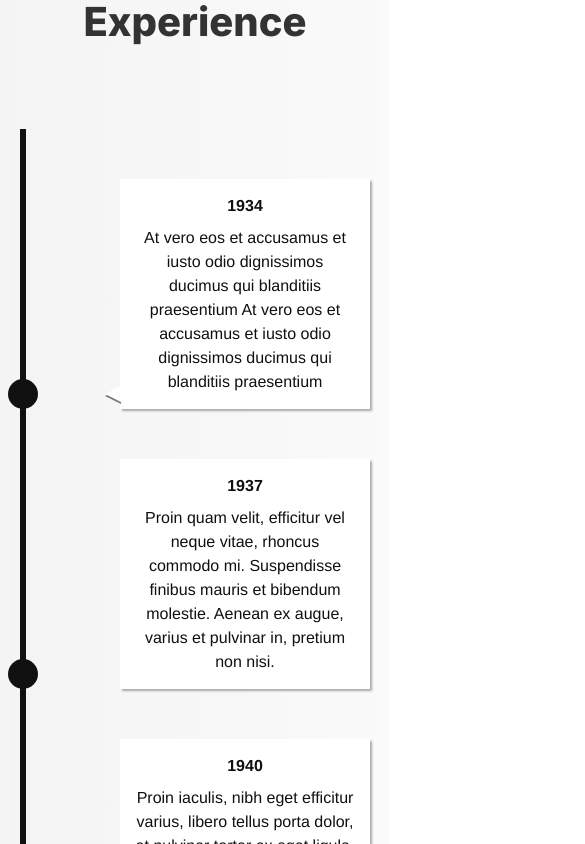
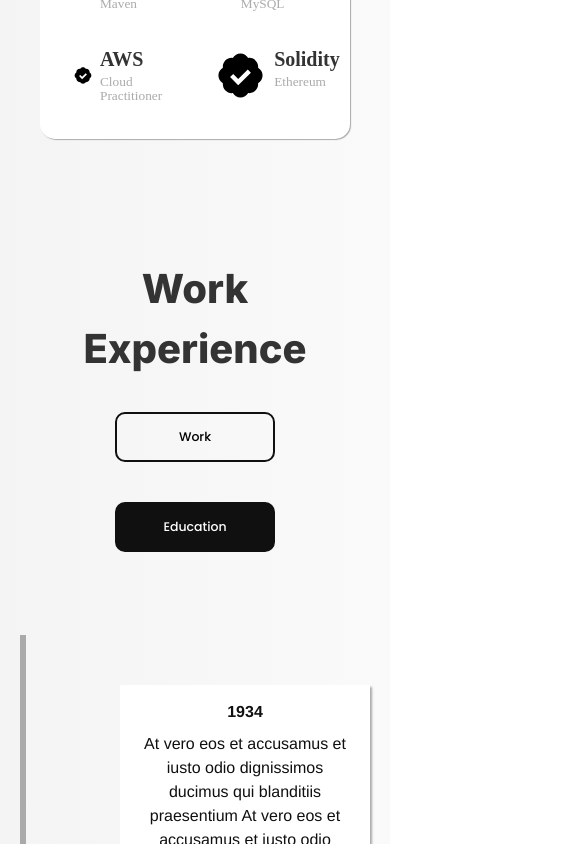
Before and after one commit to arisanator9900/Alex-Stovall-Modern-Portfolio, a React (Vite) app: page / in a window 390 px wide. Shown: the part 1480-2324 px from the top of the page, 585 px wide, since content can reach past the window. Built offline with nearby package versions, Linux system fonts and the light colour scheme.

Commit message:
FEAT: Timeline and skills cards are now responsive. Added toggling buttons

```diff
--- /dev/null
+++ b/src/UI/Button.css
@@ -0,0 +1,26 @@
+button {
+    margin: 20px;
+    outline: none;
+  }
+  .btn {
+    width: 160px;
+    height: 50px;
+    padding: 10px;
+    border: 2px solid #101010;
+    border-radius: 10px;
+    font-weight: 500;
+    background: transparent;
+    cursor: pointer;
+    transition: all 0.3s ease;
+    position: relative;
+    display: inline-block;
+    transition: all 0.3s ease;
+    text-align: center;
+  }
+  .btn:hover {
+     box-shadow:
+     -7px -7px 20px 0px #fff9,
+     -4px -4px 5px 0px #fff9,
+     7px 7px 20px 0px #0002,
+     4px 4px 5px 0px #0001;
+  }
--- /dev/null
+++ b/src/UI/Button.tsx
@@ -0,0 +1,19 @@
+import React from 'react'
+import './Button.css'
+
+interface Props {
+    text: string;
+    onClick?:()=>void;
+    id: string;
+}
+
+const Button = (props: Props) => {
+    const title = props.text;
+  return (
+    <div>
+        <button id={props.id} className="btn">{title}</button>
+    </div>
+  )
+}
+
+export default Button
--- a/src/UI/Card.css
+++ b/src/UI/Card.css
@@ -5,6 +5,7 @@
     min-height: 300px;
     padding: 2rem;
     background-color: #fff;
+    margin-top: 1rem;
 }
 
 .card h1 {
--- a/src/components/Timeline.tsx
+++ b/src/components/Timeline.tsx
@@ -1,35 +1,34 @@
 import React from 'react'
 import '../css/Timeline.css'
+import Button from '../UI/Button';
 // import timelineData from '../data/timelineData.js'
 
 
 
 const Timeline = () => {
-        let items = document.querySelectorAll(".timeline");
-        console.log(items)
-        const handleScroll = () => {
-            for (let i = 0; i < items.length; i++) {
-                console.log(items)
-                    items[i].classList.add("in-view");
-            }
-        }
-
-
-
     //education vs work toggle
     //create a button component. have 2 buttons, if work button is pushed, call setIsWork to true in state
     //then toggle work button css to active and the education button to inactive.
     //in this component feed the education data or the work data into the flow based on what is here
 
     //h1 isWork ? "Work Experience" : "Education and Certifications"
+    const [clicked, setClicked] = React.useState(Boolean)
+
     return (
         <div
-        className='timeline-body'
-        onLoad={handleScroll}
+            className='timeline-body'
         >
             <section className="intro">
                 <div className="container">
                     <h1 className='timeline-title'>Work Experience</h1>
+                </div>
+                <div className="btn-container">
+                    <div onClick={() => setClicked(true)}>
+                        <Button id={clicked ? "btn-active" : ""} text="Work" />
+                    </div>
+                    <div onClick={() => setClicked(false)}>
+                        <Button id={clicked ? "" : "btn-active"} text="Education" />
+                    </div>
                 </div>
             </section>
 
--- a/src/css/Skills.css
+++ b/src/css/Skills.css
@@ -21,3 +21,9 @@
     align-items: center;
     padding: 3rem;
 }
+
+@media screen and (max-width: 1200px) {
+    .card-container {
+        flex-direction: column;
+    }
+}
--- a/src/css/Timeline.css
+++ b/src/css/Timeline.css
@@ -55,7 +55,7 @@
   width: 6px;
   margin: 0 auto;
   padding-top: 50px;
-  background: #101010;
+  background: #aaa;
 }
 
 .timeline ul li::after {
@@ -67,7 +67,7 @@
   width: 30px;
   height: 30px;
   border-radius: 50%;
-  background: inherit;
+  background: #101010;
   z-index: 1;
 }
 
@@ -150,6 +150,15 @@ time {
   opacity: 1;
 }
 
+.btn-container {
+    display: flex;
+    justify-content: center;
+}
+
+  #btn-active {
+    color:#fff;
+    background-color: #101010;
+  }
 
 /* GENERAL MEDIA QUERIES
 –––––––––––––––––––––––––––––––––––––––––––––––––– */
@@ -179,6 +188,10 @@ time {
     border-color: transparent transparent transparent #fff;
     filter: drop-shadow(0px 2px 0px rgba(0, 0, 0, 0.5));
   }
+  .btn-container {
+    display: flex;
+    flex-direction: column;
+}
 }
 
 
```
